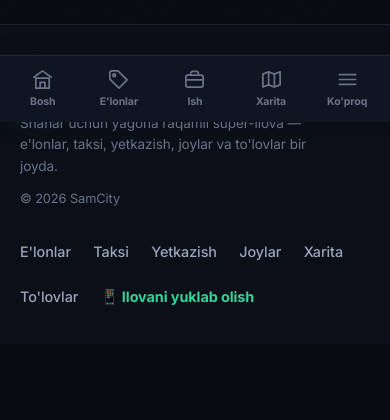
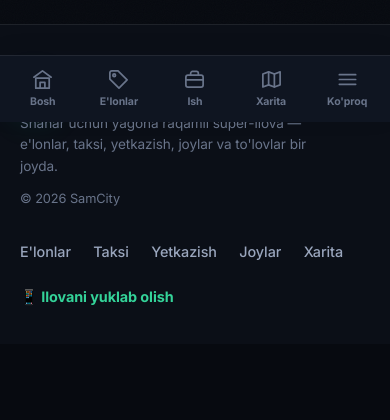
Before and after one commit to codingwithsamandar/samcity3, a Django app: template booking/templates/booking/venue_book.html in a window 390 px wide. Shown: the part 722-1142 px from the top of the page. Run offline with Django 5.2, Linux system fonts and the light colour scheme; the template is opened without the code that fills it, so the values that code supplies are empty.

Commit message:
feat(nav): navigatsiyadan "To'lovlar" havolasi olib tashlandi
Header, mobil menyu va footer'dan olib tashlandi (payments sahifasi o'zi joyida).

Co-Authored-By: Claude Opus 4.8 <noreply@anthropic.com>

```diff
--- a/main/templates/base.html
+++ b/main/templates/base.html
@@ -878,7 +878,6 @@ footer.site-footer{ background:var(--bg-soft); border-top:1px solid var(--glass-
       <a href="{% url 'all_ads' %}" {% if '/all-ads' in request.path or '/ads' in request.path %}class="active"{% endif %}><svg class="ic"><use href="#i-tag"/></svg>{% trans "E'lonlar" %}</a>
       <a href="{% url 'job_list' %}" {% if 'jobs' in request.path %}class="active"{% endif %}><svg class="ic"><use href="#i-briefcase"/></svg>{% trans "Ish" %}</a>
       <a href="{% url 'taxi:home' %}" {% if '/taxi' in request.path %}class="active"{% endif %}><svg class="ic"><use href="#i-car"/></svg>{% trans "Taksi" %}</a>
-      <a href="{% url 'payments:home' %}" {% if '/payments' in request.path %}class="active"{% endif %}><svg class="ic"><use href="#i-card"/></svg>{% trans "To'lovlar" %}</a>
       <a href="{% url 'venue_list' %}" {% if '/booking' in request.path %}class="active"{% endif %}><svg class="ic"><use href="#i-building"/></svg>{% trans "Joylar" %}</a>
       <a href="{% url 'places:map' %}" {% if '/map' in request.path %}class="active"{% endif %}><svg class="ic"><use href="#i-map"/></svg>{% trans "Xarita" %}</a>
       <a href="{% url 'delivery:store_list' %}" {% if request.path == '/delivery/' %}class="active"{% endif %}><svg class="ic"><use href="#i-bike"/></svg>{% trans "Yetkazish" %}</a>
@@ -979,7 +978,6 @@ footer.site-footer{ background:var(--bg-soft); border-top:1px solid var(--glass-
   <a href="{% url 'delivery:store_list' %}"><svg class="ic"><use href="#i-bike"/></svg> {% trans "Yetkazish" %}</a>
   <a href="{% url 'venue_list' %}"><svg class="ic"><use href="#i-building"/></svg> {% trans "Joylar" %}</a>
   <a href="{% url 'places:map' %}"><svg class="ic"><use href="#i-map"/></svg> {% trans "Xarita" %}</a>
-  <a href="{% url 'payments:home' %}"><svg class="ic"><use href="#i-card"/></svg> {% trans "To'lovlar" %}</a>
   <a href="{% url 'mahalla_home' %}"><svg class="ic"><use href="#i-building"/></svg> {% trans "Mahalla" %}</a>
   <div class="mm-divider"></div>
   {% if user.is_authenticated %}
@@ -1027,7 +1025,6 @@ footer.site-footer{ background:var(--bg-soft); border-top:1px solid var(--glass-
     <a href="{% url 'delivery:store_list' %}">{% trans "Yetkazish" %}</a>
     <a href="{% url 'venue_list' %}">{% trans "Joylar" %}</a>
     <a href="{% url 'places:map' %}">{% trans "Xarita" %}</a>
-    <a href="{% url 'payments:home' %}">{% trans "To'lovlar" %}</a>
     <a href="{% url 'app_download' %}" style="color:var(--accent);font-weight:700;">📱 {% trans "Ilovani yuklab olish" %}</a>
   </div>
 </div></footer>
```
